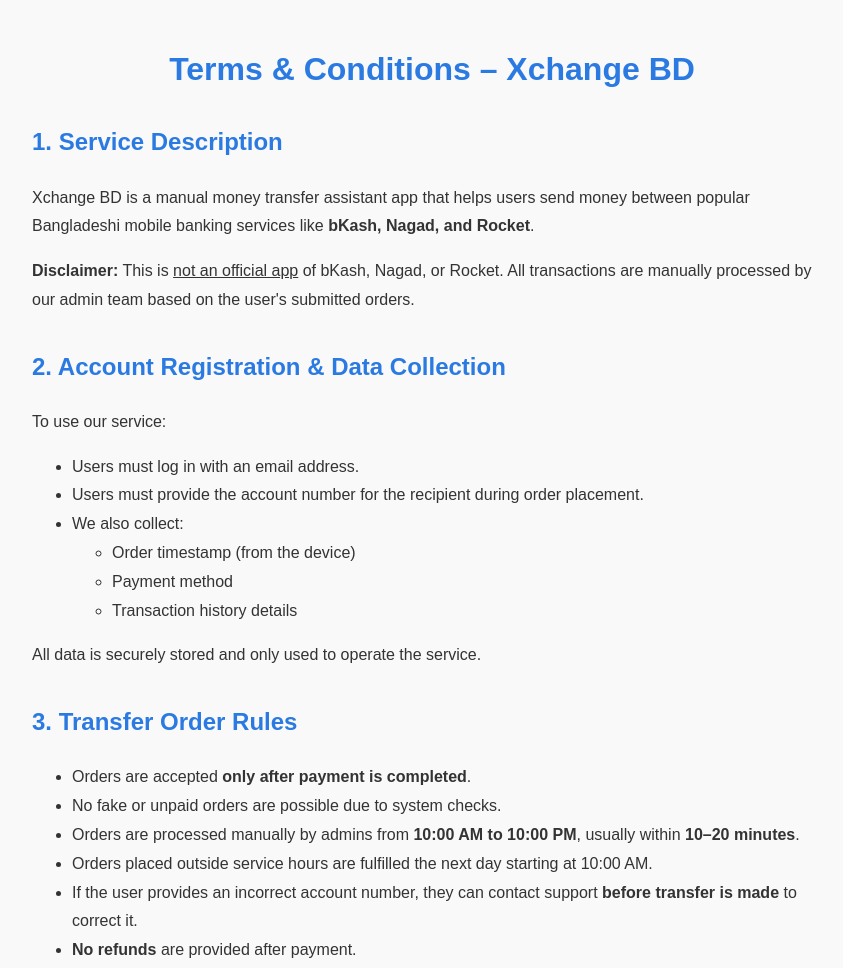
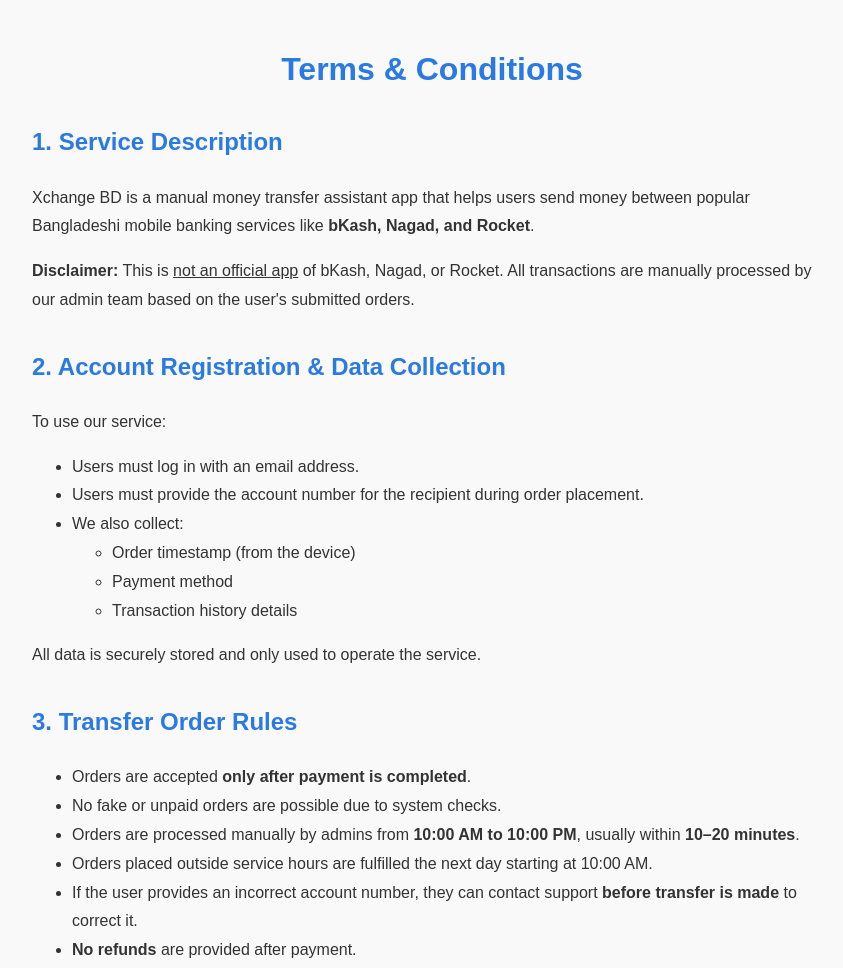
Before and after one commit to xchangebd/Terms-Conditions, a plain HTML site: page index.html in a window 1280 px wide. Shown: the top 968 px of the page, without its empty margins (208-1051 px from the left). Drawn offline with Linux system fonts and the light colour scheme.

Commit message:
Update index.html

```diff
--- a/index.html
+++ b/index.html
@@ -25,7 +25,7 @@
   </style>
 </head>
 <body>
-  <h1>Terms & Conditions – Xchange BD</h1>
+  <h1>Terms & Conditions</h1>
 
   <section>
     <h2>1. Service Description</h2>
```
